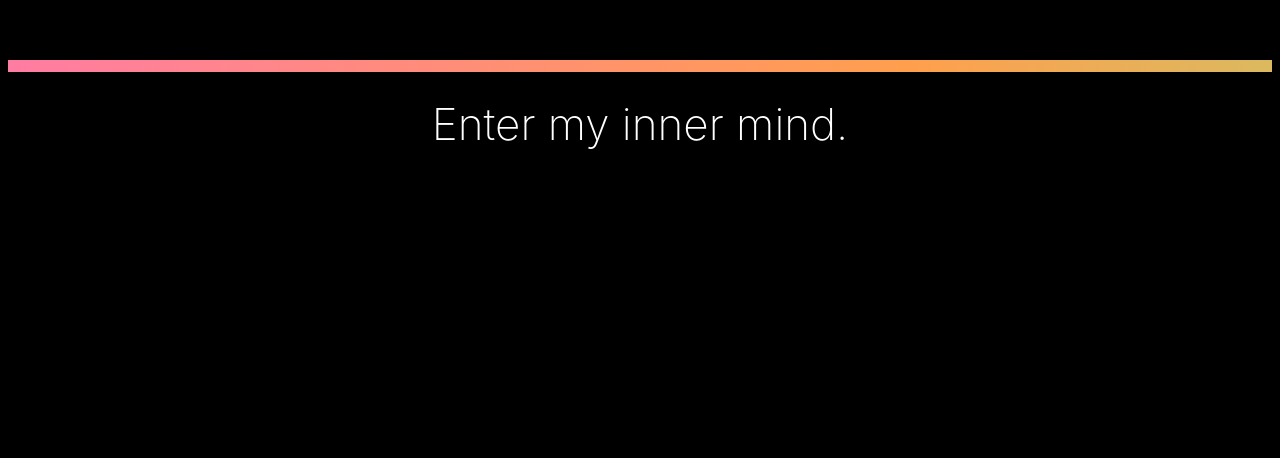
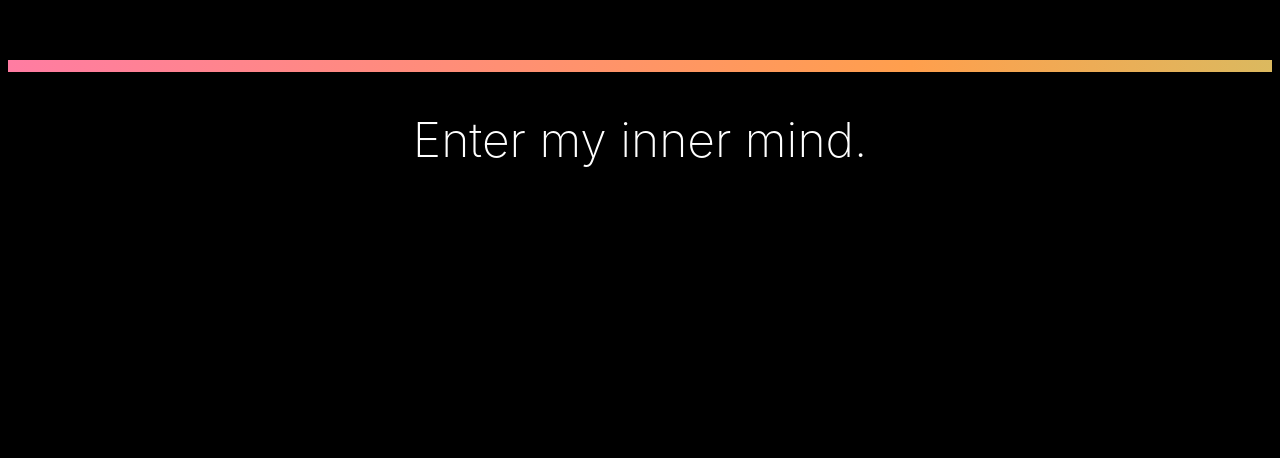
Before and after one commit to Lolito-Lindsey-Official/inspiring-personal-quotes, a plain HTML site: page index.html in a window 1280 px wide. Shown: the part 342-800 px from the top of the page. Drawn offline with Linux system fonts and the light colour scheme.

Commit message:
Minor changes

```diff
--- a/styles.css
+++ b/styles.css
@@ -5,8 +5,8 @@
 body {
     font-family: -apple-system, BlinkMacSystemFont, "Segoe UI", Roboto, Helvetica, Arial, sans-serif;
     font-weight: 300;
-    font-size: 22px;
-    line-height: 1.6;
+    font-size: 24px;
+    line-height: 2.0;
     color: #ffffff;
     background-color: #000;
   }
```
Also changed, not shown: index.html (+2 -1 lines).
